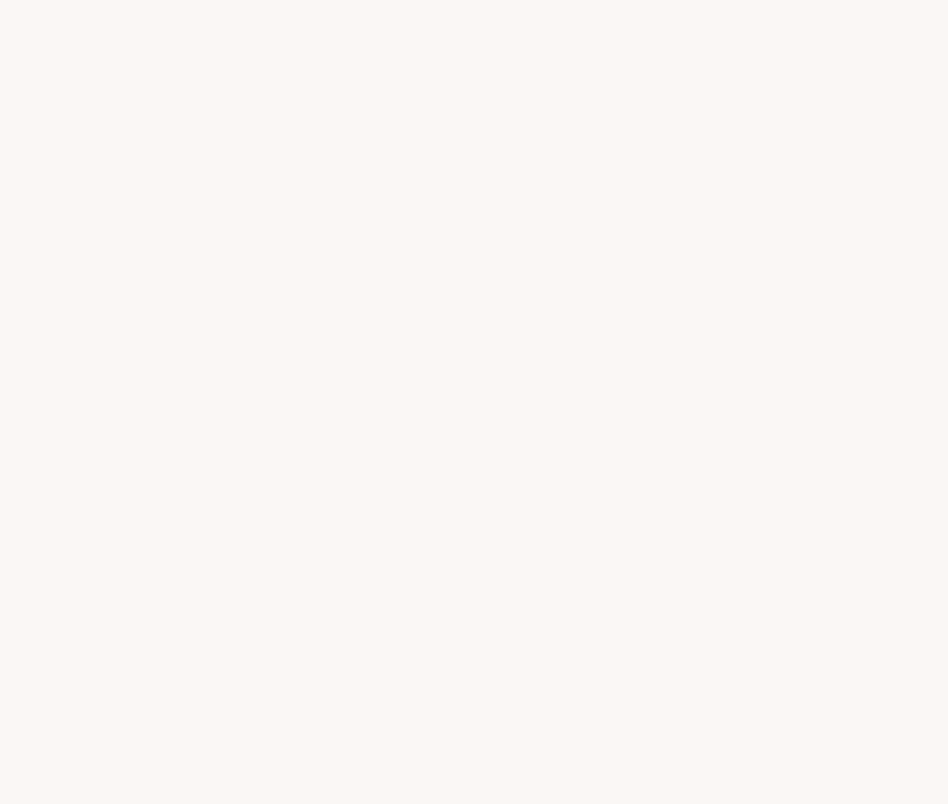
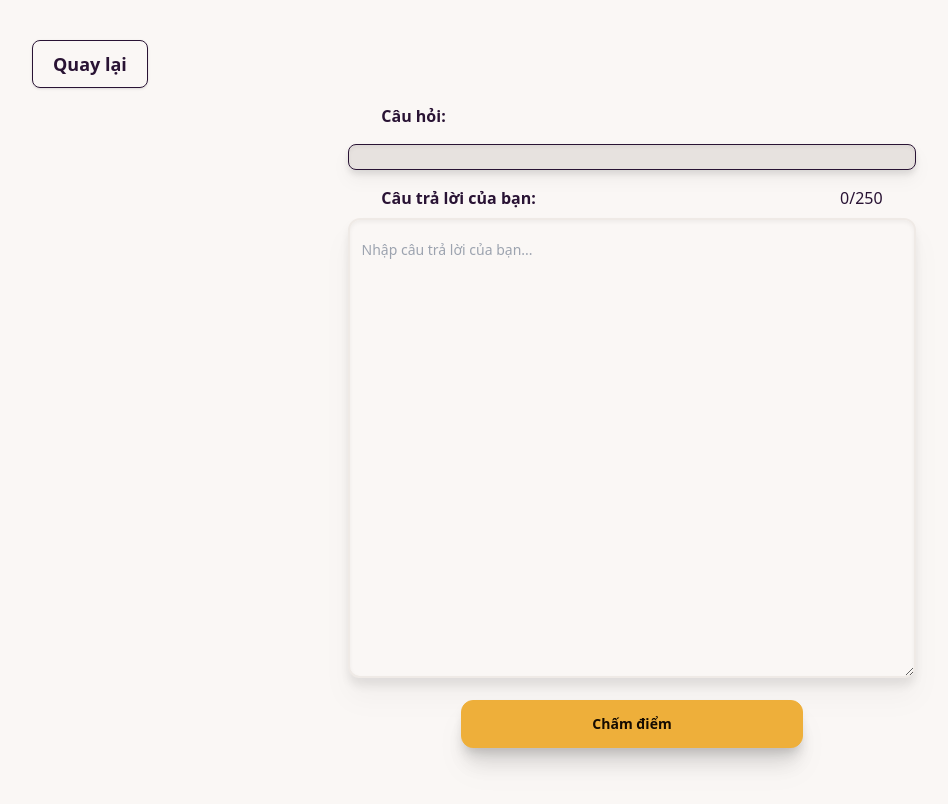
Before and after one commit to abelwi/Writing, a Nuxt app in the folder ielts-writing/: page /Writing in a window 1280 px wide. Shown: the whole page, without its empty margins (8-956 px from the left). Built offline with nearby package versions, Linux system fonts and the light colour scheme.

Commit message:
pass the question to /writing

```diff
--- a/ielts-writing/pages/Question.vue
+++ b/ielts-writing/pages/Question.vue
@@ -15,11 +15,11 @@
                 <textarea
                 class="textarea basis-11/12 h-16 text-md sm:text-lg border-b-2 border-gray-400 focus:border-black focus:outline-none"
                 placeholder="Nhập câu hỏi của bạn..."
-                v-model="question"
+                v-model="state.question"
                 @input="adjustHeight"
                 required
                 ></textarea>
-                <img class="w-4 sm:w-5 h-4 sm:h-5 ml-2 mt-4 cursor-pointer" v-if="question"  src="/images/clear_button.png" alt="clear" @click="clearText">
+                <img class="w-4 sm:w-5 h-4 sm:h-5 ml-2 mt-4 cursor-pointer" v-if="state.question"  src="/images/clear_button.png" alt="clear" @click="clearText">
             </div>
 
             <button
@@ -33,30 +33,39 @@
 </template>
 
 <script>
+import { state } from '~/store/DataStore';
+import { useRouter } from 'vue-router';
 export default {
-    data() {
-        return {
-            question: ''
-        };
-    },
-    methods: {
-        adjustHeight(event) {
+    setup() {
+        const router = useRouter();
+
+        const adjustHeight = (event) => {
             const textarea = event.target;
             textarea.style.height = 'auto';
             textarea.style.height = textarea.scrollHeight + 'px';
-        },
-        clearText() {
-            this.question = '';
-        },
-        checkQuestion() {
-            if(this.question === '') {
+        };
+
+        const clearText = () => {
+            state.question = '';
+        };
+
+        const checkQuestion = () => {
+            if(state.question === '') {
                 alert('Bạn chưa nhập câu hỏi!')
             } else {
-                question = this.question
+                localStorage.setItem('question', state.question);
+                router.push('/writing');
             }
-        }
-    }
-}
+        };
+
+        return {
+            state,
+            adjustHeight,
+            clearText,
+            checkQuestion,
+        };
+    },
+};
 </script>
 
 <style scoped>
--- a/ielts-writing/pages/Writing.vue
+++ b/ielts-writing/pages/Writing.vue
@@ -1,3 +1,72 @@
-<template></template>
+<template>
+    <NuxtLink
+        to="/question"
+        class="btn btn-outline ml-10 px-3 mt-10 sm:px-5 py-1 sm:py-2 text-md sm:text-lg rounded-lg shadow hover:shadow-xl hover:bg-accent hover:border-accent"
+    >
+        Quay lại
+    </NuxtLink>
 
-<script></script>
+    <div class="relative">
+        <div class="flex justify-center items-center">
+            <div class="box-content w-full sm:w-2/3 text-center">
+                <p class="ml-1 pl-5 sm:ml-4 sm:pl-40 text-left font-semibold mt-4">Câu hỏi:</p>
+                <p
+                    class="w-5/6 sm:w-2/3 mt-4 px-5 py-3 mx-auto border border-base-content rounded-lg bg-base-300 text-left drop-shadow-lg shadow-inner"
+                >
+                    {{ question }}
+                </p>
+
+                <div class="flex justify-between items-end mx-6 sm:mx-44 mt-4">
+                    <p class="font-semibold">Câu trả lời của bạn:</p>
+                    <p>{{ wordCount }}/250</p>
+                </div>
+                <textarea
+                    class="textarea w-5/6 sm:w-2/3 text-md sm:text-md mt-2 px-3 pb-96 pt-4 rounded-xl drop-shadow-xl shadow-inner border-2 border-base-200 focus:border-base-content focus:outline-none"
+                    required
+                    placeholder="Nhập câu trả lời của bạn..."
+                    v-model="state.answer"
+                ></textarea>
+
+                <button
+                    class="btn btn-wide btn-md btn-accent px-12 sm:w-2/5 sm:px-20 py-2 sm:py-3 mt-4 mb-14 font-bold rounded-xl drop-shadow-xl shadow-xl"
+                >
+                    Chấm điểm
+                </button>
+            </div>
+        </div>
+    </div>
+</template>
+
+<script>
+import { state } from '~/store/DataStore';
+import { ref, onMounted } from 'vue';
+
+export default {
+    setup() {
+        const question = ref('');
+
+        onMounted(() => {
+            // Retrieve question from localStorage
+            const storedQuestion = localStorage.getItem('question');
+            if (storedQuestion) {
+                question.value = storedQuestion;
+            }
+        });
+
+        return {
+            question,
+            state,
+        };
+    },
+
+    computed: {
+        wordCount() {
+            return state.answer.trim().split(/\s+/).filter(word => word.length > 0).length;
+        }
+    },
+};
+</script>
+
+<style scoped>
+/* Add any specific styles for Writing.vue here */
+</style>
```
